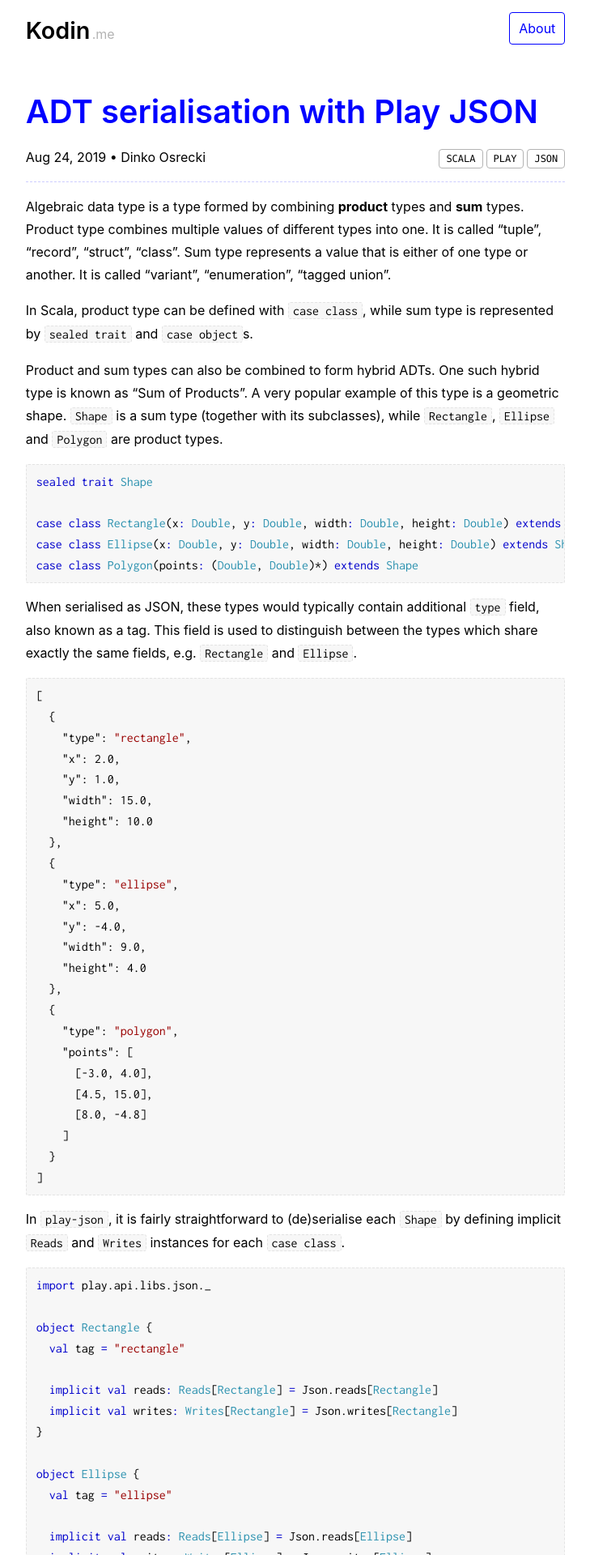
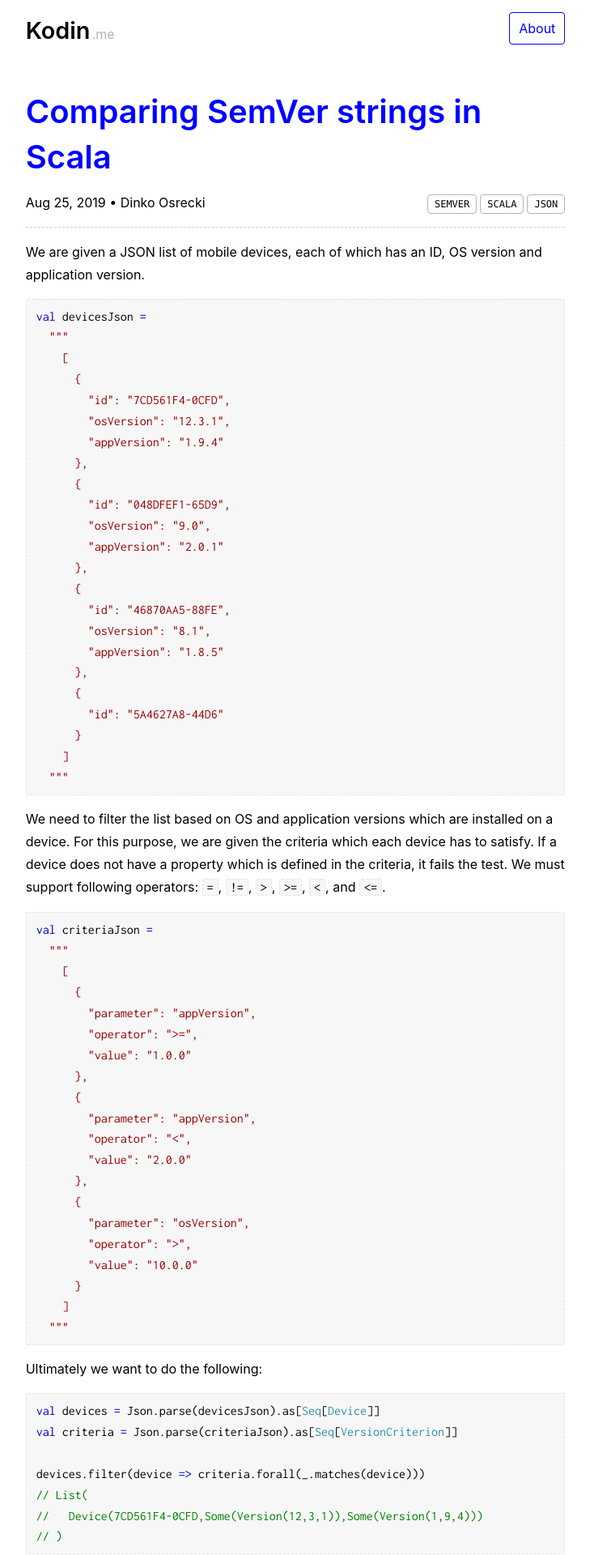
Before and after one commit to osrecki/osrecki.github.io, a Jekyll site: the page built from index.html, in a window 1280 px wide. Shown: the top 1920 px of the page at 81% size, without its empty margins (275-1004 px from the left). Built offline with Jekyll 4.4.1, drawn with Linux system fonts in a browser that asks for light colours; some of the changed text lies outside the part shown.

Commit message:
feat(posts): add new post
Comparing SemVer strings in Scala

`````diff
--- /dev/null
+++ b/_posts/2019-08-25-comparing-semver-strings-in-scala.md
@@ -0,0 +1,302 @@
+---
+layout: post
+title:  Comparing SemVer strings in Scala
+date:   2019-08-25 18:55:25 +0200
+author: Dinko Osrecki
+tags:   semver scala json
+---
+We are given a JSON list of mobile devices, each of which has an ID, OS version and application version.
+
+```scala
+val devicesJson =
+  """
+    [
+      {
+        "id": "7CD561F4-0CFD",
+        "osVersion": "12.3.1",
+        "appVersion": "1.9.4"
+      },
+      {
+        "id": "048DFEF1-65D9",
+        "osVersion": "9.0",
+        "appVersion": "2.0.1"
+      },
+      {
+        "id": "46870AA5-88FE",
+        "osVersion": "8.1",
+        "appVersion": "1.8.5"
+      },
+      {
+        "id": "5A4627A8-44D6"
+      }
+    ]
+  """
+```
+
+We need to filter the list based on OS and application versions which are installed on a device. For this purpose, we
+are given the criteria which each device has to satisfy. If a device does not have a property which is defined in the
+criteria, it fails the test. We must support following operators: `=`, `!=`, `>`, `>=`, `<`, and `<=`.
+
+```scala
+val criteriaJson =
+  """
+    [
+      {
+        "parameter": "appVersion",
+        "operator": ">=",
+        "value": "1.0.0"
+      },
+      {
+        "parameter": "appVersion",
+        "operator": "<",
+        "value": "2.0.0"
+      },
+      {
+        "parameter": "osVersion",
+        "operator": ">",
+        "value": "10.0.0"
+      }
+    ]
+  """
+```
+
+Ultimately we want to do the following:
+
+```scala
+val devices = Json.parse(devicesJson).as[Seq[Device]]
+val criteria = Json.parse(criteriaJson).as[Seq[VersionCriterion]]
+
+devices.filter(device => criteria.forall(_.matches(device)))
+// List(
+//   Device(7CD561F4-0CFD,Some(Version(12,3,1)),Some(Version(1,9,4)))
+// )
+```
+
+#### JSON parsing
+First, we need to parse each device and criterion from JSON. Each parser will implement the following interface:
+
+```scala
+trait Parser[T] {
+    def parse(input: String): Option[T]
+}
+```
+
+Criterion `parameter` field is an enumeration with two values: `appVersion` and `osVersion`. It is straightforward to
+model it with `case class` and `object`s. To convert a `String` into `Parameter` we simply search for the string in
+the set of available parameters.
+
+```scala
+import play.api.libs.json.{__, Reads}
+
+sealed case class Parameter private (value: String)
+
+object Parameter {
+  object AppVersion extends Parameter("appVersion")
+  object OsVersion extends Parameter("osVersion")
+
+  val parameters: Set[Parameter] = Set(AppVersion, OsVersion)
+
+  implicit val reads: Reads[Parameter] =
+    __.read[String].map(ParameterParser.parse).filter(_.isDefined).map(_.get)
+}
+
+object ParameterParser extends Parser[Parameter] {
+  override def parse(input: String): Option[Parameter] =
+    Parameter.parameters.find(_.value == input)
+}
+```
+
+If `ParameterParser` is not able to parse the input string, `Reads[Parameter]` returns `JsError` which will make
+`Json.parse` throw a `JsResultException`.
+
+````scala
+import play.api.libs.json._
+
+Json.parse("\"appVersion\"").as[Parameter] // Parameter(appVersion)
+Json.parse("\"invalid\"").as[Parameter] // play.api.libs.json.JsResultException
+````
+
+Criterion `operator` field can be modeled in exactly the same way.
+
+```scala
+import play.api.libs.json.{__, Reads}
+
+sealed case class Operator private (value: String)
+
+object Operator {
+  object EQ extends Operator("=")
+  object NE extends Operator("!=")
+  object GT extends Operator(">")
+  object GE extends Operator(">=")
+  object LT extends Operator("<")
+  object LE extends Operator("<=")
+
+  val operators: Set[Operator] = Set(EQ, NE, GT, GE, LT, LE)
+
+  implicit val reads: Reads[Operator] =
+    __.read[String].map(OperatorParser.parse).filter(_.isDefined).map(_.get)
+}
+
+object OperatorParser extends Parser[Operator] {
+  override def parse(input: String): Option[Operator] =
+    Operator.operators.find(_.value == input)
+}
+```
+
+Last piece for which we need to define a parser is the `version` property. I will only focus on parsing simple SemVer
+strings, where each component (`major.minor.patch`) can only be a number. If a component is omitted it is considered
+to be zero.
+
+```scala
+import play.api.libs.json.{__, Reads}
+
+case class Version(major: Int, minor: Int, patch: Int)
+
+object Version {
+  def apply(input: String): Option[Version] = VersionParser.parse(input)
+
+  implicit val reads: Reads[Version] =
+    __.read[String].map(Version.apply).filter(_.isDefined).map(_.get)
+}
+
+object VersionParser extends Parser[Version] {
+  override def parse(input: String): Option[Version] = {
+    val parts = input.split('.').padTo(3, "0").map(_.toIntOption).flatten
+
+    parts match {
+      case Array(x, y, z) => Some(Version(x, y, z))
+      case _              => None
+    }
+  }
+}
+```
+
+Device and criterion parsers now come for free.
+
+```scala
+import play.api.libs.json.{Json, Reads}
+
+case class Device(id: String, osVersion: Option[Version], appVersion: Option[Version])
+object Device {
+  implicit val reads: Reads[Device] = Json.reads[Device]
+}
+
+case class VersionCriterion(parameter: Parameter, operator: Operator, value: Version)
+object VersionCriterion {
+  implicit val reads: Reads[VersionCriterion] = Json.reads[VersionCriterion]
+}
+```
+
+Let's try it out.
+
+```scala
+Json.parse(
+  """
+    {
+      "id": "7CD561F4-0CFD",
+      "osVersion": "12.3.1",
+      "appVersion": "1.9.4"
+    }
+  """).as[Device]
+// Device(7CD561F4-0CFD,Some(Version(12,3,1)),Some(Version(1,9,4)))
+
+Json.parse(
+  """
+    {
+      "parameter": "appVersion",
+      "operator": ">=",
+      "value": "1.0.0"
+    }
+  """).as[VersionCriterion]
+// VersionCriterion(Parameter(appVersion),Operator(>=),Version(1,0,0))
+```
+
+#### Comparing `Version`s
+Currently, we can only perform equality and inequality comparisons on instances of `Version`.
+
+```scala
+Version("1.0.0") == Version("1.0.0") // true
+Version("2.0.0") != Version("1.0.0") // true
+Version("2.0.0") < Version("1.0.0")  // Cannot resolve symbol <
+```
+
+To support other operators we have to implement `Ordered` trait. Here, I use the `Ordering` instance of type
+`(Int, Int, Int)` which is perfect for this use case, since tuples compare in a same way as SemVer components
+(from the leftmost to the rightmost element).
+
+```scala
+case class Version(major: Int, minor: Int, patch: Int) extends Ordered[Version] {
+  override def compare(that: Version): Int =
+    implicitly[Ordering[(Int, Int, Int)]].compare(
+      (major, minor, patch),
+      (that.major, that.minor, that.patch)
+    )
+}
+```
+
+```scala
+Version("2.0.0") < Version("1.0.0")  // false
+Version("2.0.0") >= Version("1.0.0") // true
+```
+
+Now that everything is in place, let's extend `VersionCriterion` class to match against a specific `Version`. Thanks
+to implementing the `Ordered` trait earlier, we come to an elegant solution.
+
+```scala
+case class VersionCriterion(parameter: Parameter, operator: Operator, value: Version) {
+  import Operator._
+
+  def matches(that: Version): Boolean = operator match {
+    case EQ => that == value
+    case NE => that != value
+    case GT => that > value
+    case GE => that >= value
+    case LT => that < value
+    case LE => that <= value
+  }
+}
+```
+
+```scala
+val criterion = VersionCriterion(Parameter.AppVersion, Operator.EQ, Version(1, 0, 0))
+val version = Version(1, 0, 0)
+
+criterion.matches(version) // true
+```
+
+Finally, let's extend `VersionCriterion` class one more time to match against a specific device. Based on the value
+of the `parameter` field, we compare against either `appVersion` or `osVersion` of the device.
+
+```scala
+case class VersionCriterion(parameter: Parameter, operator: Operator, value: Version) {
+  import Parameter._
+  import Operator._
+
+  def matches(device: Device): Boolean = {
+    val version = parameter match {
+      case AppVersion => device.appVersion
+      case OsVersion  => device.osVersion
+    }
+
+    version.exists(matches)
+  }
+
+  def matches(that: Version): Boolean = operator match {
+    case EQ => that == value
+    case NE => that != value
+    case GT => that > value
+    case GE => that >= value
+    case LT => that < value
+    case LE => that <= value
+  }
+}
+```
+
+We can now filter the devices list according to the given criteria.
+
+```scala
+val devices = Json.parse(devicesJson).as[Seq[Device]]
+val criteria = Json.parse(criteriaJson).as[Seq[VersionCriterion]]
+
+devices.filter(device => criteria.forall(_.matches(device)))
+```
--- a/_sass/kodin/_base.scss
+++ b/_sass/kodin/_base.scss
@@ -25,6 +25,12 @@
 
 .kodin-navigation {
   text-align: right;
+}
+
+.ray-running-text {
+  h2, h3, h4, h5, h6 {
+    margin-top: 2rem;
+  }
 }
 
 /*
`````
